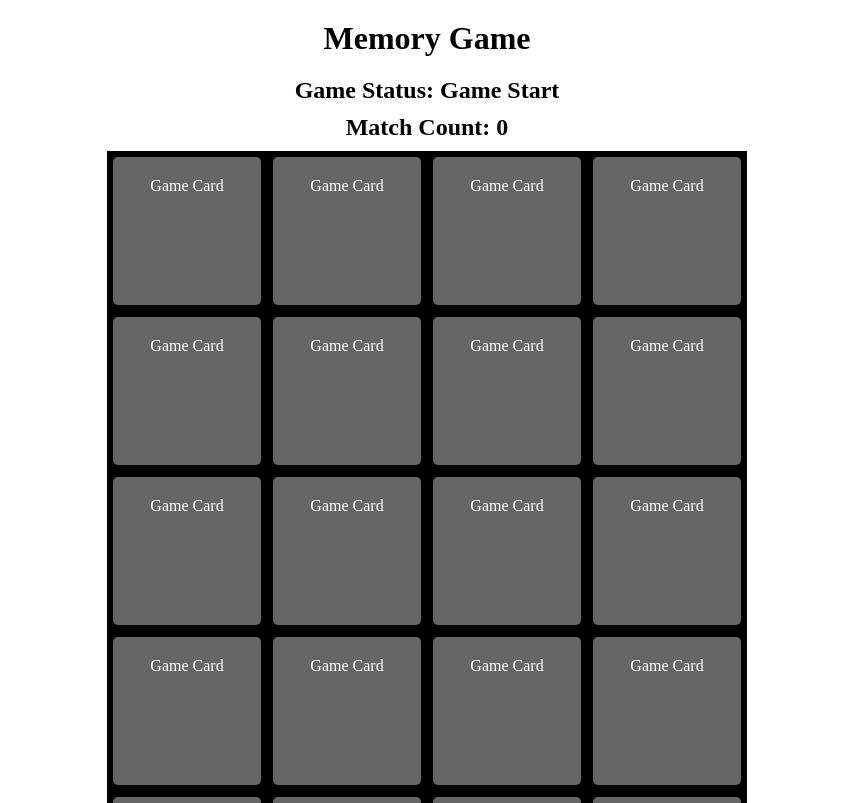
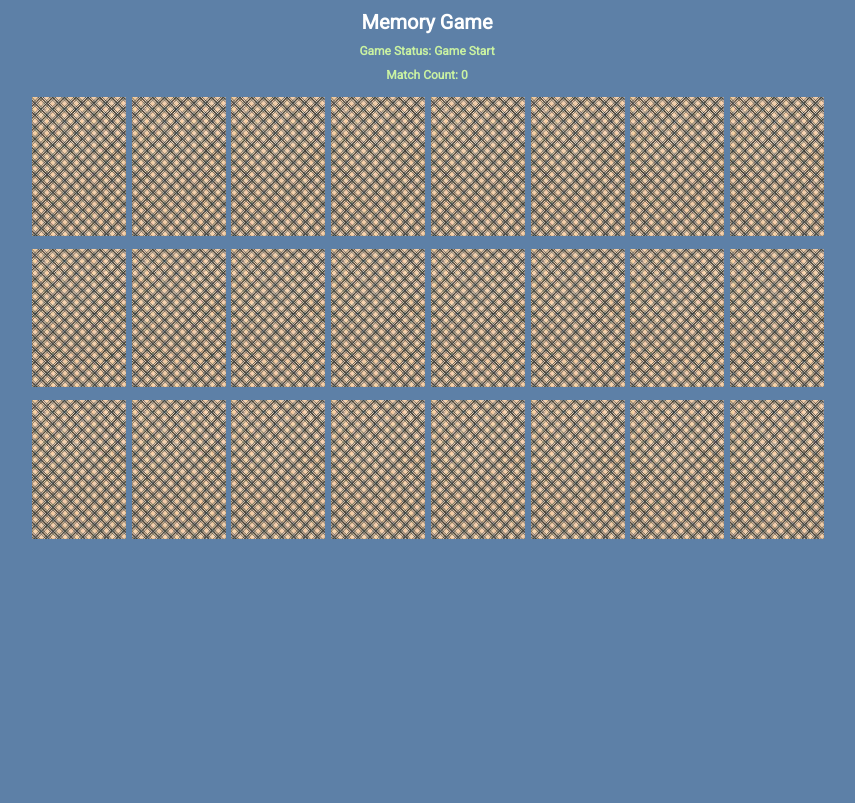
Before and after one commit to Moemonty/memory-game, a React (Create React App) app: page / in a window 1280 px wide. Shown: the top 803 px of the page, without its empty margins (213-1068 px from the left). Built offline with nearby package versions, Linux system fonts and the light colour scheme.

Commit message:
Cleaned up design

```diff
--- a/public/index.html
+++ b/public/index.html
@@ -19,6 +19,7 @@
       work correctly both with client-side routing and a non-root public URL.
       Learn how to configure a non-root public URL by running `npm run build`.
     -->
+    <link href="https://fonts.googleapis.com/css?family=Roboto" rel="stylesheet">
     <title>React App</title>
   </head>
   <body>
--- a/src/App.css
+++ b/src/App.css
@@ -1,7 +1,7 @@
 /*App.css*/
 
 .App-header {
-  color: #000;
+  font-size: 20px;
   text-align: center;
-  margin: 20px 0;
+  margin: 10px;
 }
--- a/src/App.js
+++ b/src/App.js
@@ -6,10 +6,8 @@
   render() {
     return (
       <div className="App">
-        <header className="App-header">
-          <h1>
-            Memory Game
-          </h1>
+        <header>
+          <h1 className="App-header">Memory Game</h1>
         </header>
         <CardGridContainer />
       </div>
--- a/src/container/CardGridContainer.css
+++ b/src/container/CardGridContainer.css
@@ -1,18 +1,19 @@
 .CardGridContainer {
-  background: #000;
-  width: 640px;
-  height: 960px;
+  width: 800px;
+  height: 455px;
   margin: auto;
   display: flex;
   flex-wrap: wrap;
 }
 
 .CardGridContainer__header {
+  color: #caf2a2;
   text-align: center;
+  font-size: 12px;
   margin-bottom: 10px;
 }
 
-@media screen and (max-width: 680px) {
+@media screen and (max-width: 800px) {
   .CardGridContainer {
     width: 50%;
   }
--- a/src/container/CardGridContainer.js
+++ b/src/container/CardGridContainer.js
@@ -14,6 +14,7 @@
 import rosa from '../images/rosa.jpg';
 import bota from '../images/bota.jpg';
 import sol from '../images/sol.jpg';
+import loteriaCard from '../images/loteriaCard.jpg';
 
 import './CardGridContainer.css';
 
@@ -37,7 +38,7 @@
     img: luna,
   },
   {
-    name: 'The Moon',
+    name: 'Umbrella',
     img: umbrella
   },
   {
@@ -101,6 +102,7 @@
     super(props);
 
     this.state = {
+      cardBack: loteriaCard,
       cards: shuffledCards,
       status: 'unsolved',
       message: 'Game Start',
@@ -238,40 +240,11 @@
     return (
       <div className="div">
         <h2 className="CardGridContainer__header">Game Status: { this.state.message ? this.state.message : null }</h2>
-        <h2 className="CardGridContainer__header">Match Count: { this.state.matchCount >= 0 ? this.state.matchCount : null }</h2>
+        <h3 className="CardGridContainer__header">Match Count: { this.state.matchCount >= 0 ? this.state.matchCount : null }</h3>
         <div className="CardGridContainer">
-
-
           { this.state.cards.map((card, index) => {
-            return <Card key={index} name={card.name} img={card.img} onCardFlip={ this.flipCard } />
+            return <Card key={index} cardBack={this.state.cardBack} name={card.name} img={card.img} onCardFlip={ this.flipCard } />
           })}
-
-          {/*
-          <Card name="Ace of Spades" onCardFlip={ this.flipCard } />
-          <Card name="Ace of Hearts" onCardFlip={ this.flipCard } />
-          <Card name="Ace of Clubs" onCardFlip={ this.flipCard } />
-          <Card name="Ace of Diamonds" onCardFlip={ this.flipCard }/>
-          <Card name="Ace of Spades" onCardFlip={ this.flipCard } />
-          <Card name="Ace of Hearts" onCardFlip={ this.flipCard } />
-          <Card name="Ace of Clubs" onCardFlip={ this.flipCard } />
-          <Card name="Ace of Diamonds" onCardFlip={ this.flipCard } />
-          <Card name="Jack of Spades" onCardFlip={ this.flipCard } />
-          <Card name="Jack of Hearts" onCardFlip={ this.flipCard } />
-          <Card name="Jack of Clubs" onCardFlip={ this.flipCard } />
-          <Card name="Jack of Diamonds" onCardFlip={ this.flipCard } />
-          <Card name="Jack of Spades" onCardFlip={ this.flipCard } />
-          <Card name="Jack of Hearts" onCardFlip={ this.flipCard } />
-          <Card name="Jack of Clubs" onCardFlip={ this.flipCard } />
-          <Card name="Jack of Diamonds" onCardFlip={ this.flipCard } />
-          <Card name="Queen of Spades" onCardFlip={ this.flipCard } />
-          <Card name="Queen of Hearts" onCardFlip={ this.flipCard } />
-          <Card name="Queen of Clubs" onCardFlip={ this.flipCard } />
-          <Card name="Queen of Diamonds" onCardFlip={ this.flipCard } />
-          <Card name="Queen of Spades" onCardFlip={ this.flipCard } />
-          <Card name="Queen of Hearts" onCardFlip={ this.flipCard } />
-          <Card name="Queen of Clubs" onCardFlip={ this.flipCard } />
-          <Card name="Queen of Diamonds" onCardFlip={ this.flipCard } />
-          */}
         </div>
       </div>
     );
--- a/src/index.css
+++ b/src/index.css
@@ -5,7 +5,8 @@
   box-sizing: border-box;
 }
 
-code {
-  font-family: source-code-pro, Menlo, Monaco, Consolas, "Courier New",
-    monospace;
+body {
+  color: #fff;
+  background: #5d80a7;
+  font-family: 'Roboto', sans-serif;
 }
--- a/src/presentational/Card.css
+++ b/src/presentational/Card.css
@@ -1,11 +1,9 @@
 .card {
-  border: solid 1px #000;
   border-radius: 3px;
-  width: calc(25% - 10px);
-  height: calc(16.6667% - 10px);
+  width: calc(12.4667% - 10px);
+  height: calc(32.666% - 10px);
   margin: 5px;
   position: relative;
-  box-shadow: 1px 1px 1px rgba(0,0,0,.3);
   transform: scale(1);
   transform-style: preserve-3d;
   transition: transform .5s;
@@ -29,7 +27,6 @@
 .card__back-face {
   width: 100%;
   height: 100%;
-  padding: 20px;
   position: absolute;
   border-radius: 5px;
   backface-visibility: hidden;
@@ -37,18 +34,16 @@
 }
 
 .card__front-face {
-  background: #4682b4;
   padding: 0;
   color: #000;
   transform: rotateY(180deg);
 }
 
 .card__back-face {
-  background: #666;
-  color: #fff;
+
 }
 
-@media screen and (max-width: 680px) {
+@media screen and (max-width: 800px) {
   .card {
     width: calc(50% - 10px);
   }
--- a/src/presentational/Card.jsx
+++ b/src/presentational/Card.jsx
@@ -4,14 +4,14 @@
 
 const Card = props => {
 
-  const { name, img, onCardFlip } = props;
+  const { name, img, onCardFlip, cardBack } = props;
   return (
     <div className="card" onClick={ onCardFlip } data-name={ name }>
       <div className="card__front-face">
         <img className="card__img" src={img} alt={name} />
       </div>
       <div className="card__back-face">
-        Game Card
+        <img src={cardBack} className="card__img"/>
       </div>
     </div>
   );
```
Also changed, not shown: src/images/loteriaCard.jpg (added), src/images/luna.jpg.
